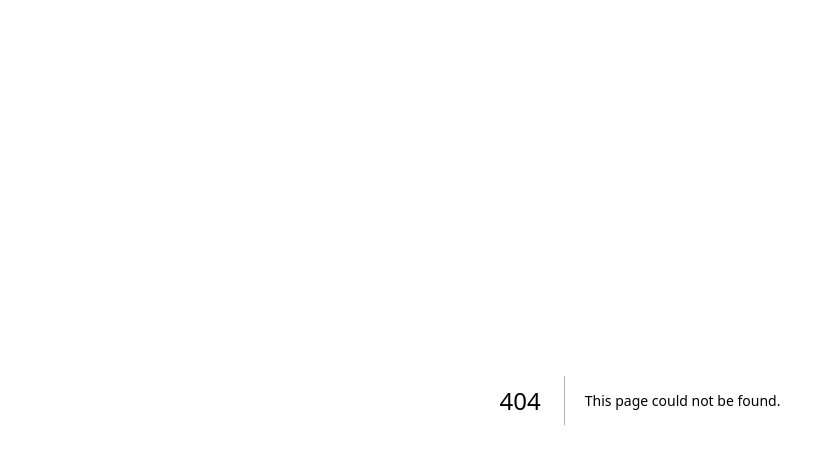
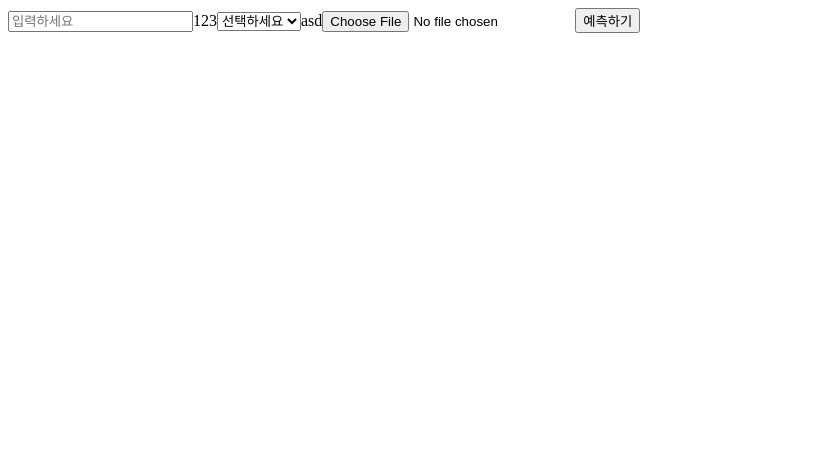
Before and after one commit to KDT-IaaS-Class-Two-Group/KDT-IaaS-2-ProjectB-2team, a Next.js app in the folder frontend/: page /UserPage in a window 1280 px wide. Before the commit this address had no page. Shown: the top 464 px of the page, without its empty margins (0-835 px from the left). Built offline with nearby package versions, Linux system fonts and the light colour scheme.

Commit message:
new : UserPage.tsx
2번째 페이지 제작

```diff
--- /dev/null
+++ b/frontend/src/pages/UserPage.tsx
@@ -0,0 +1,52 @@
+import React, { useState } from 'react';
+
+const UserPage: React.FC = () => {
+  const [inputValue, setInputValue] = useState('');
+  const [selectedOption, setSelectedOption] = useState('');
+  const [image, setImage] = useState<File | null>(null);
+
+  const handleInputChange = (e: React.ChangeEvent<HTMLInputElement>) => {
+    setInputValue(e.target.value);
+  };
+
+  const handleSelectChange = (e: React.ChangeEvent<HTMLSelectElement>) => {
+    setSelectedOption(e.target.value);
+  };
+
+  const handleImageChange = (e: React.ChangeEvent<HTMLInputElement>) => {
+    if (e.target.files) {
+      setImage(e.target.files[0]);
+    }
+  };
+
+  const handleSubmit = async () => {
+    const formData = new FormData();
+    formData.append('input', inputValue);
+    formData.append('select', selectedOption);
+    if (image) formData.append('image', image);
+
+    await fetch('/result', {
+      method: 'POST',
+      body: formData,
+    });
+
+    window.location.href = '/predict'; // 페이지 이동
+  };
+
+  return (
+    <div>
+      <input type="text" value={inputValue} onChange={handleInputChange} placeholder="입력하세요" />
+      <label htmlFor="ddd">123</label>
+      <select id= "ddd" value={selectedOption} onChange={handleSelectChange}>
+        <option value="">선택하세요</option>
+        <option value="option1">옵션 1</option>
+        <option value="option2">옵션 2</option>
+      </select>
+      <label htmlFor="aaa">asd</label>
+      <input  id= "aaa" type="file" onChange={handleImageChange} />
+      <button onClick={handleSubmit}>예측하기</button>
+    </div>
+  );
+};
+
+export default UserPage;
```
